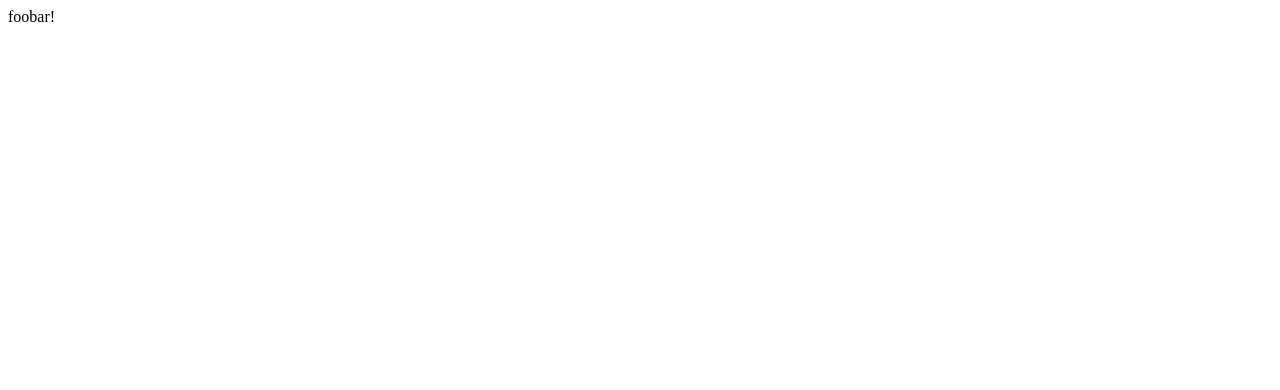
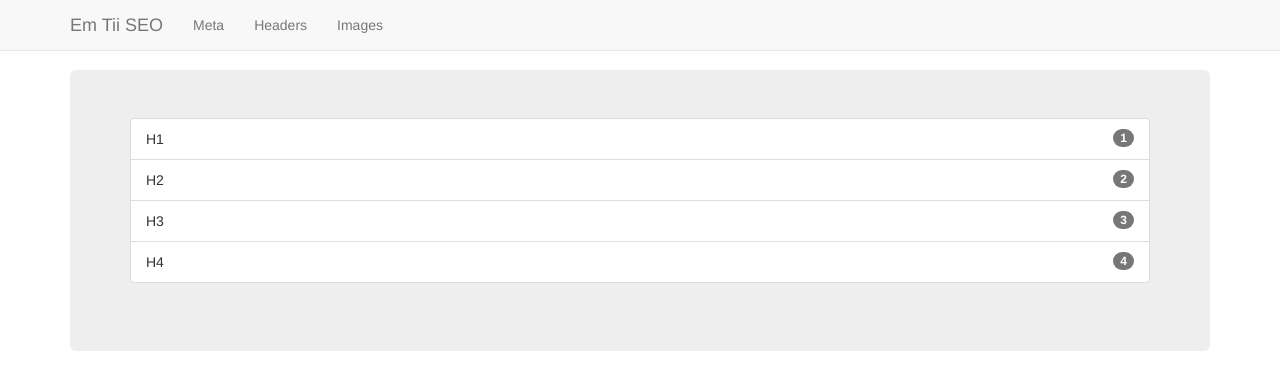
Before and after one commit to emtii/devtools-seo-panel, a browser extension: page public/index.html in a window 1280 px wide. Shown: the top 390 px of the page. Drawn offline with nearby package versions, Linux system fonts and the light colour scheme.

Commit message:
[SYNC] commit last changes

```diff
--- a/public/index.html
+++ b/public/index.html
@@ -4,8 +4,62 @@
     <head lang="en">
         <meta charset="UTF-8">
         <title>EmTii SEO</title>
+
+        <!-- Latest compiled and minified CSS -->
+        <link rel="stylesheet" href="https://maxcdn.bootstrapcdn.com/bootstrap/3.3.4/css/bootstrap.min.css">
+
+        <!-- Custom styles for this template -->
+        <link href="../resources/css/navbar-static-top.css" rel="stylesheet">
     </head>
     <body>
-        foobar!
+
+        <!-- Static navbar -->
+        <nav class="navbar navbar-default navbar-static-top">
+            <div class="container">
+                <div class="navbar-header">
+                    <a class="navbar-brand" href="#">Em Tii SEO</a>
+                </div>
+                <div id="navbar" class="navbar-collapse collapse">
+                    <ul class="nav navbar-nav">
+                        <li><a href="#meta">Meta</a></li>
+                        <li><a href="#headers">Headers</a></li>
+                        <li><a href="#images">Images</a></li>
+                    </ul>
+                </div>
+            </div>
+        </nav>
+
+        <div class="container">
+
+            <!-- Main component -->
+            <div class="jumbotron">
+                <ul class="list-group">
+                    <li class="list-group-item">
+                        <span class="badge">1</span> <!-- Count of found H1 Tags in HTML -->
+                        <span class="bold">H1 </span> <!-- Found H1 String -->
+                    </li>
+                    <li class="list-group-item">
+                        <span class="badge">2</span> <!-- Count of found H2 Tags in HTML -->
+                        <span class="bold">H2 </span> <!-- Found H2 String -->
+
+                    </li>
+                    <li class="list-group-item">
+                        <span class="badge">3</span> <!-- Count of found H3 Tags in HTML -->
+                        <span class="bold">H3 </span> <!-- Found H3 String -->
+                    </li>
+                    <li class="list-group-item">
+                        <span class="badge">4</span> <!-- Count of found H4 Tags in HTML -->
+                        <span class="bold">H4 </span> <!-- Found H4 String -->
+                    </li>
+                </ul>
+            </div>
+
+        </div>
+
+        <!-- Placed at the end of the document so the pages load faster -->
+        <script src="https://ajax.googleapis.com/ajax/libs/jquery/1.11.2/jquery.min.js"></script>
+
+        <!-- Latest compiled and minified JavaScript -->
+        <script src="https://maxcdn.bootstrapcdn.com/bootstrap/3.3.4/js/bootstrap.min.js"></script>
     </body>
 </html>
--- /dev/null
+++ b/resources/css/navbar-static-top.css
@@ -0,0 +1,7 @@
+body {
+    min-height: 2000px;
+}
+
+.navbar-static-top {
+    margin-bottom: 19px;
+}
--- a/resources/js/content.js
+++ b/resources/js/content.js
@@ -7,3 +7,5 @@
  */
 
 // @TODO: magic...
+
+document.write("hi");
```
